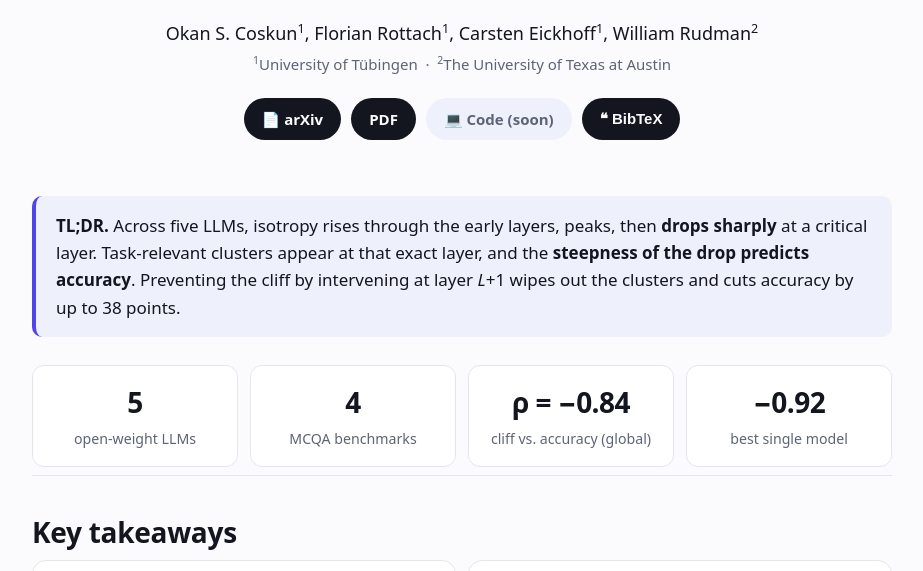
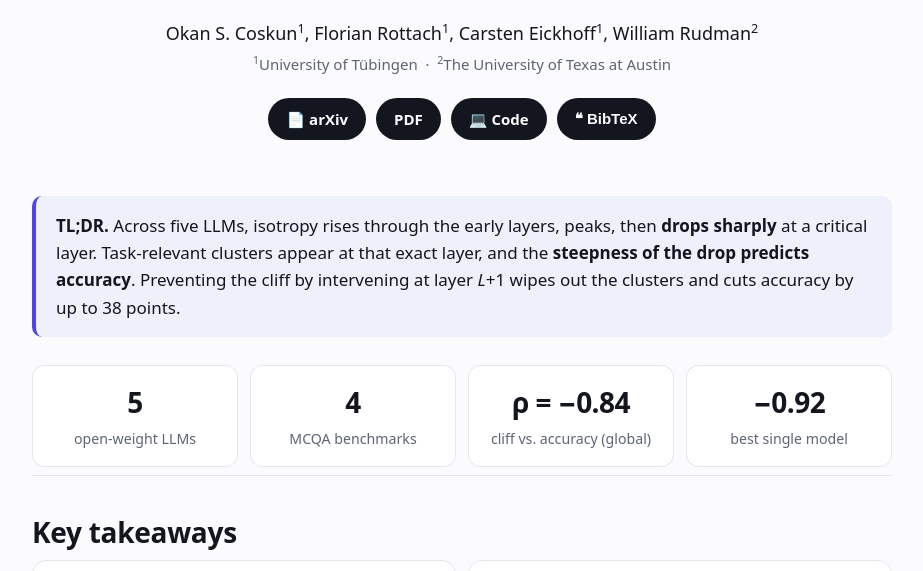
Before and after one commit to okihnjo/isotropy-cliffs, a plain HTML site: page index.html in a window 1280 px wide. Shown: the part 157-728 px from the top of the page, without its empty margins (178-1101 px from the left). Drawn offline with Linux system fonts and the light colour scheme.

Commit message:
Update code link to GitHub repository

```diff
--- a/index.html
+++ b/index.html
@@ -92,7 +92,7 @@ figcaption{color:var(--muted);font-size:14px;margin-top:6px}
   <div class="btns">
     <a class="btn" href="https://arxiv.org/abs/2608.00828">📄 arXiv</a>
     <a class="btn" href="https://arxiv.org/pdf/2608.00828">PDF</a>
-    <a class="btn off" href="#">💻 Code (soon)</a>
+    <a class="btn" href="https://github.com/okihnjo/isotropy-cliffs">💻 Code</a>
     <button class="btn" id="bibBtn" type="button">❝ BibTeX</button>
   </div>
 </header>
```
